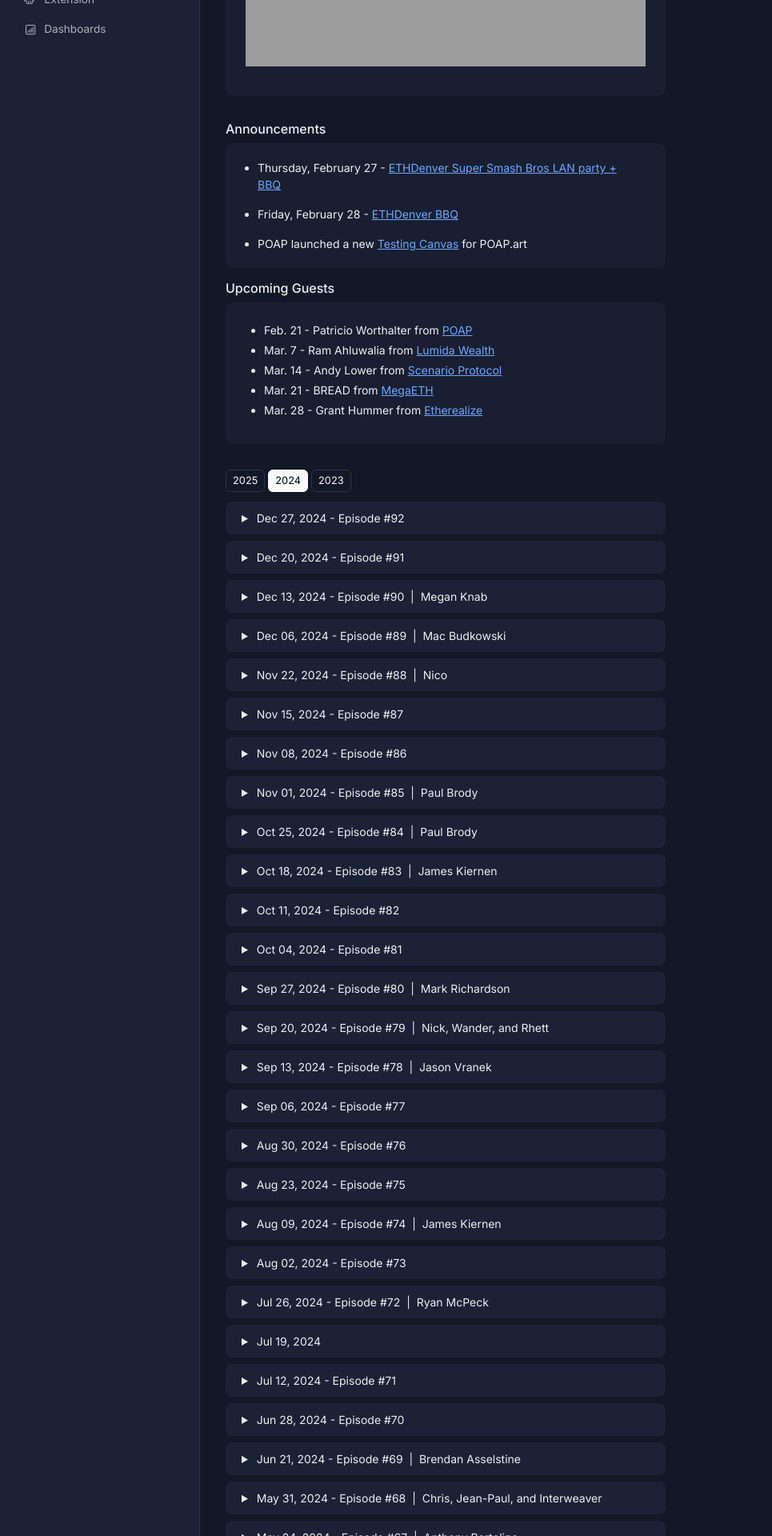
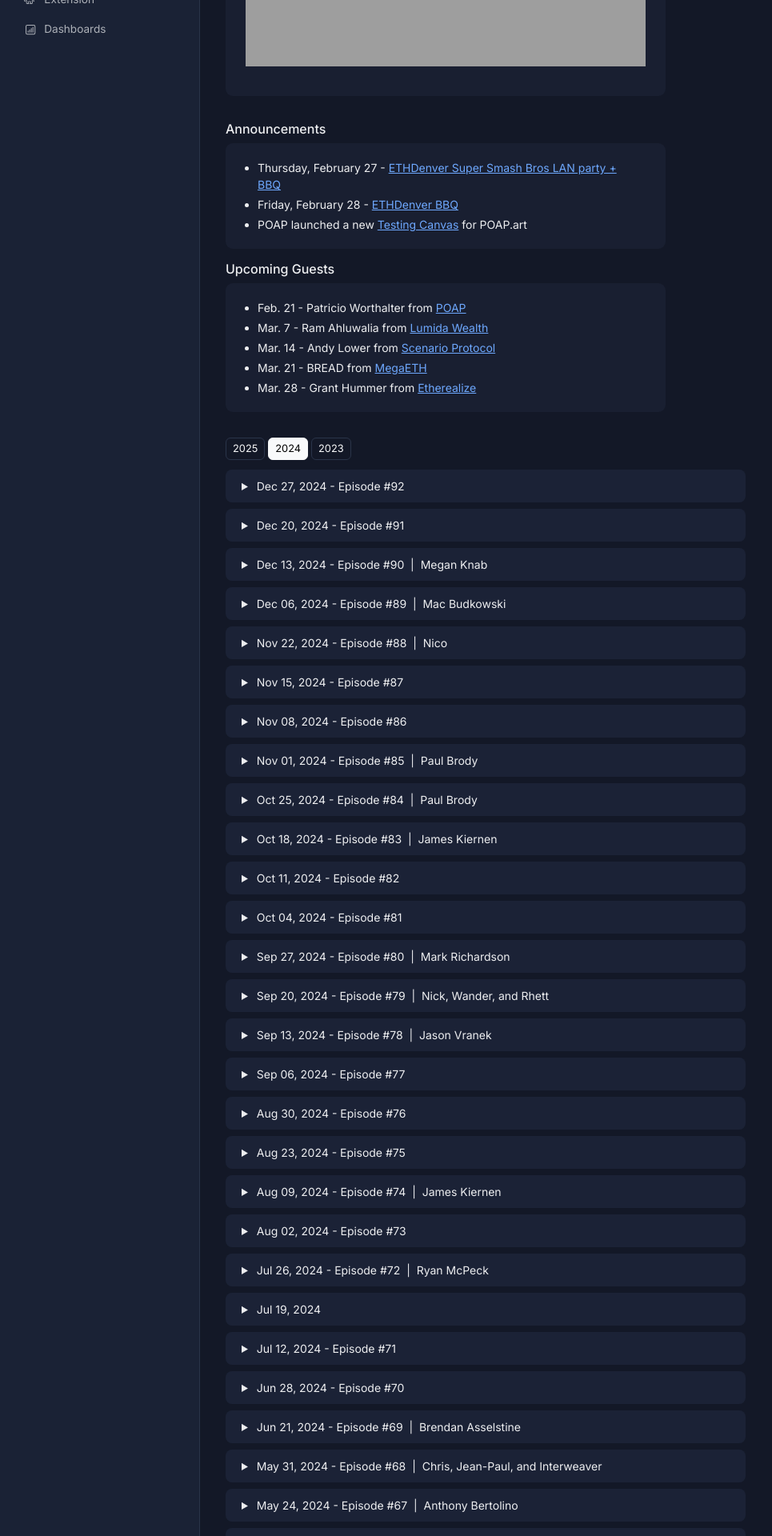
Before and after one commit to etheralpha/dailydoots-com, a Jekyll site: the page built from podcast/2024.md, in a window 1280 px wide. Shown: the part 532-2452 px from the top of the page at 80% size, without its empty margins (0-965 px from the left). Built offline with Jekyll 4.4.1, drawn with Linux system fonts in a browser that asks for light colours; some web fonts are replaced; grey boxes are pictures that could not be loaded.

Commit message:
fix announcement and details style

```diff
--- a/_includes/partials/podcast.html
+++ b/_includes/partials/podcast.html
@@ -29,13 +29,15 @@
     {%- if announcements_size > 0 -%}
       <h6>Announcements</h6>
       <section class="tight">
-        {%- for announcement in site.data.announcements -%}
-          {{"- " | append: announcement.message | markdownify}}
-        {%- endfor -%}
+        <ul>
+          {%- for announcement in site.data.announcements -%}
+            <li>{{announcement.message | markdownify | remove: '<p>' | remove: '</p>'}}</li>
+          {%- endfor -%}
+        </ul>
       </section>
     {%- endif -%}
     <h6>Upcoming Guests</h6>
-    <section>
+    <section class="tight">
       <ul>
         {%- for guest in site.data.guests -%}
           <li>{{guest | markdownify | replace: '<p>', '' | replace: '</p>', ''}}</li>
--- a/assets/css/main.css
+++ b/assets/css/main.css
@@ -257,8 +257,8 @@
   max-width: 100%;
   word-wrap: break-word;
 }
-#podcastWeeky details {
-  width: 750px;
+#podcastWeekly details {
+  width: 650px;
 }
 details summary {
   cursor: pointer;
```
Also changed, not shown: index.md (+4 -4 lines).
